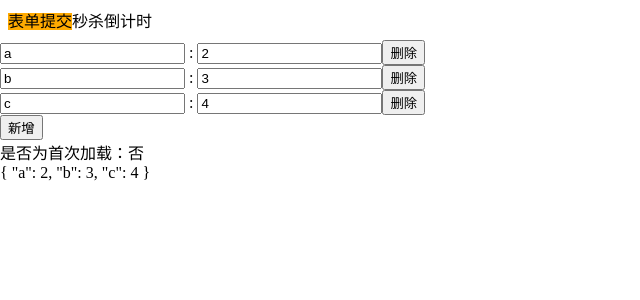
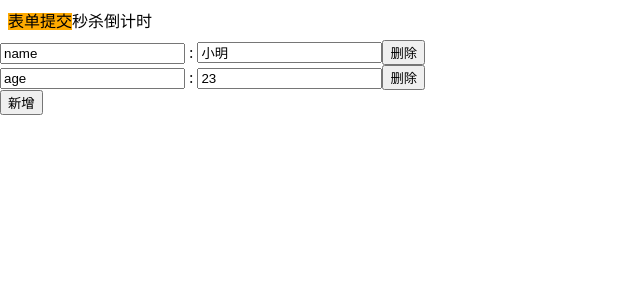
Before and after one commit to snrthn/space-station-vue, a Vue app: page /#/ in a window 1280 px wide. Shown: the top 300 px of the page, without its empty margins (0-640 px from the left). Built offline with nearby package versions, Linux system fonts and the light colour scheme.

Commit message:
'表单创建+抢购倒计时'

```diff
--- a/src/views/formTable.vue
+++ b/src/views/formTable.vue
@@ -2,8 +2,6 @@
   <div>
 
     <myComponent :formData="formData" />
-
-    {{ formData }}
 
   </div>
 </template>
@@ -27,7 +25,7 @@ export default {
     },
     methods: {
       fetchData () {
-        this.formData = { a: 2, b:3, c: 4 }
+        this.formData = { name: '小明', age: 23 }
       }
     }
 };
--- a/src/views/myComponent.vue
+++ b/src/views/myComponent.vue
@@ -15,8 +15,6 @@
     </div>
 
     <button @click="addFun()">新增</button>
-
-    <div>是否为首次加载：{{ isInit ? '是' : '否' }}</div>
 
   </div>
 </template>
--- a/src/views/timeDown.vue
+++ b/src/views/timeDown.vue
@@ -13,8 +13,8 @@ export default {
     components: { timeOut },
     data () {
       return {
-        startTime: '2023-09-01 17:00',
-        endTime: '2023-09-02 08:58'
+        startTime: '2023-10-01 17:00',
+        endTime: '2023-10-24 18:58'
       }
     },
     mounted () {
```
Also changed, not shown: src/views/Home.vue (+3 -4 lines).
